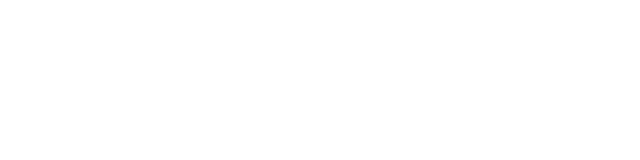
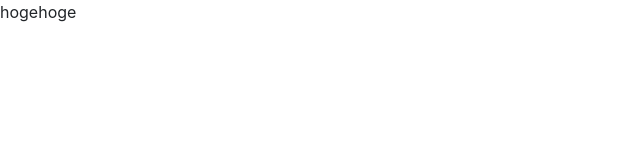
Before and after one commit to negi524/ir_graph, a Nuxt app: page /trial in a window 1280 px wide. Before the commit this address had no page. Shown: the top 160 px of the page, without its empty margins (0-640 px from the left). Built offline with nearby package versions, Linux system fonts and the light colour scheme.

Commit message:
新規ページ追加

```diff
--- /dev/null
+++ b/pages/trial.vue
@@ -0,0 +1,5 @@
+<template>
+  <div>
+    <p>hogehoge</p>
+  </div>
+</template>
```
